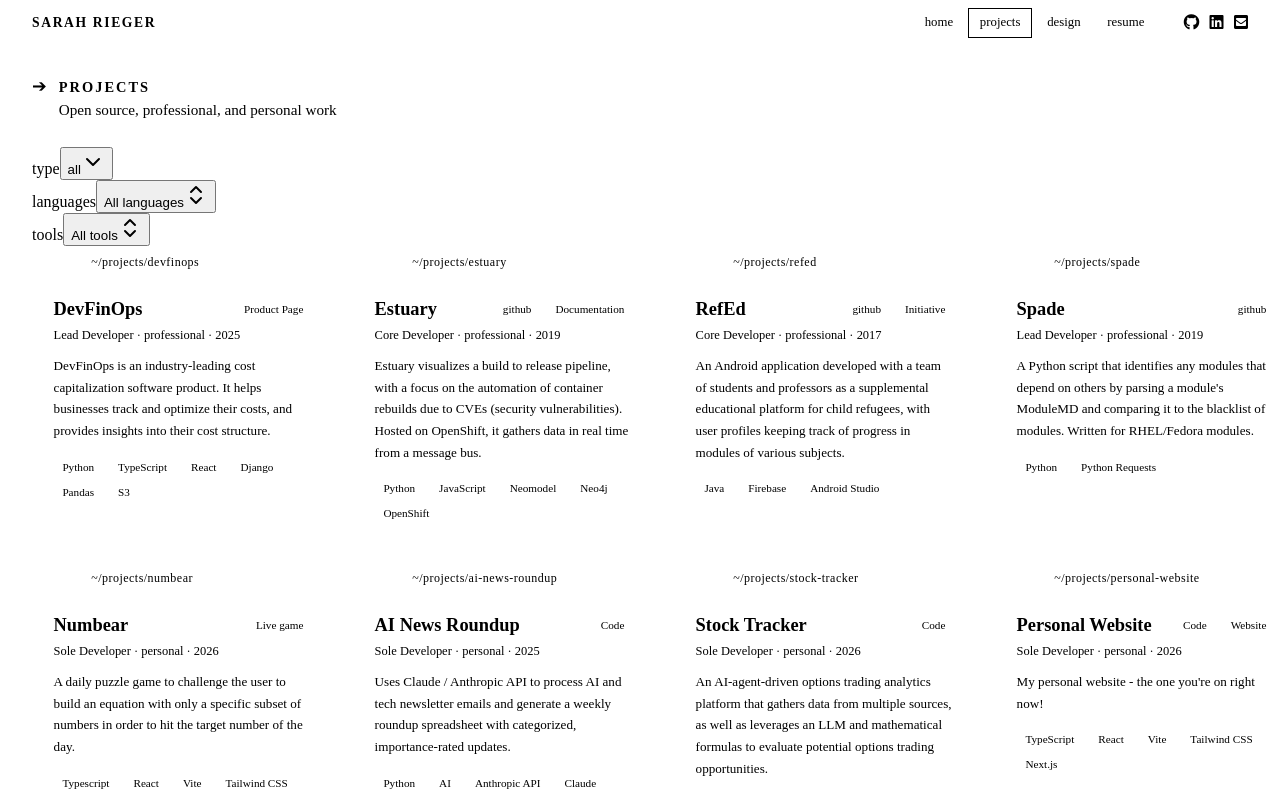
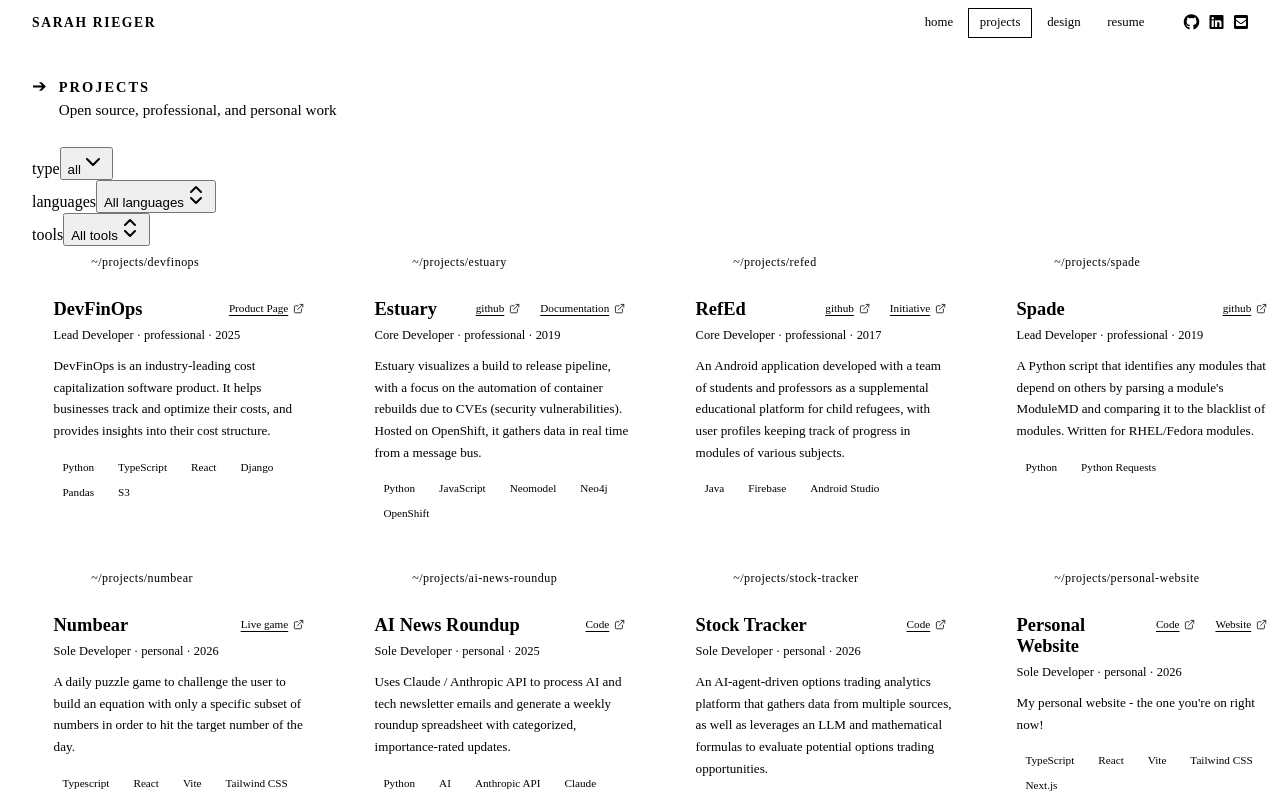
Before and after one commit to sarah256/sarah256.github.io, a React (Vite) app: page /projects in a window 1280 px wide. Shown: the top 799 px of the page. Built offline with nearby package versions, Linux system fonts and the light colour scheme; the HTML template or start-up script is replaced by a standard one.

Commit message:
update links styling

```diff
--- a/package.json
+++ b/package.json
@@ -5,7 +5,7 @@
   "type": "module",
   "scripts": {
     "dev": "vite",
-    "build": "vite build && cp dist/index.html dist/404.html && cp programming.html portfolio.html resume.html dist/",
+    "build": "vite build && cp dist/index.html dist/404.html && cp dist/index.html dist/programming.html && cp dist/index.html dist/portfolio.html && cp dist/index.html dist/resume.html",
     "preview": "vite preview"
   },
   "dependencies": {
--- a/src/App.tsx
+++ b/src/App.tsx
@@ -13,6 +13,7 @@
         <Route path="projects" element={<ProgrammingPage />} />
         <Route path="programming" element={<Navigate to="/projects" replace />} />
         <Route path="design" element={<DesignPage />} />
+        <Route path="portfolio" element={<Navigate to="/design" replace />} />
         <Route path="resume" element={<ResumePage />} />
       </Route>
     </Routes>
--- a/src/components/ProjectCard.module.css
+++ b/src/components/ProjectCard.module.css
@@ -46,23 +46,41 @@
 
 .links {
   display: flex;
-  gap: 0.5rem;
+  flex-wrap: wrap;
+  gap: 0.35rem;
   flex-shrink: 0;
+  justify-content: flex-end;
 }
 
 .link {
+  display: inline-flex;
+  align-items: center;
+  gap: 0.3rem;
   font-family: var(--font-mono);
   font-size: 0.7rem;
-  text-decoration: none;
-  color: var(--color-text);
-  border: 1px solid var(--color-border-strong);
-  padding: 0.25rem 0.5rem;
-  background: var(--color-bg);
+  font-weight: 500;
+  text-decoration: underline;
+  text-underline-offset: 3px;
+  text-decoration-color: color-mix(in srgb, var(--color-accent) 55%, transparent);
+  color: var(--color-accent);
+  padding: 0.2rem 0.45rem;
+  background: color-mix(in srgb, var(--color-accent) 10%, var(--color-bg));
+  border: 1px solid color-mix(in srgb, var(--color-accent) 35%, var(--color-border));
+  border-radius: 2px;
   white-space: nowrap;
+  transition: color 0.15s, background 0.15s, border-color 0.15s, text-decoration-color 0.15s;
 }
 
 .link:hover {
   background: var(--color-accent);
   border-color: var(--color-accent);
   color: white;
+  text-decoration-color: transparent;
 }
+
+.linkIcon {
+  width: 0.7rem;
+  height: 0.7rem;
+  flex-shrink: 0;
+  opacity: 0.85;
+}
--- a/src/components/ProjectCard.tsx
+++ b/src/components/ProjectCard.tsx
@@ -1,3 +1,4 @@
+import { ExternalLink } from 'lucide-react'
 import type { Project } from '../data/projects'
 import { TerminalWindow } from './TerminalWindow'
 import { Tags } from './Tag'
@@ -31,6 +32,7 @@
                 title={link.label}
               >
                 {link.label ?? linkLabels[link.type]}
+                <ExternalLink className={styles.linkIcon} aria-hidden="true" />
               </a>
             ))}
           </div>
--- a/src/components/Tag.module.css
+++ b/src/components/Tag.module.css
@@ -4,8 +4,9 @@
   font-size: 0.7rem;
   padding: 0.2rem 0.55rem;
   border: 1px solid var(--color-border);
-  background: var(--color-bg);
+  background: var(--color-surface);
   color: var(--color-text-muted);
+  cursor: default;
 }
 
 .lang {
```
Also changed, not shown: portfolio.html (deleted, +0 -12 lines), programming.html (deleted, +0 -12 lines), resume.html (deleted, +0 -12 lines).
